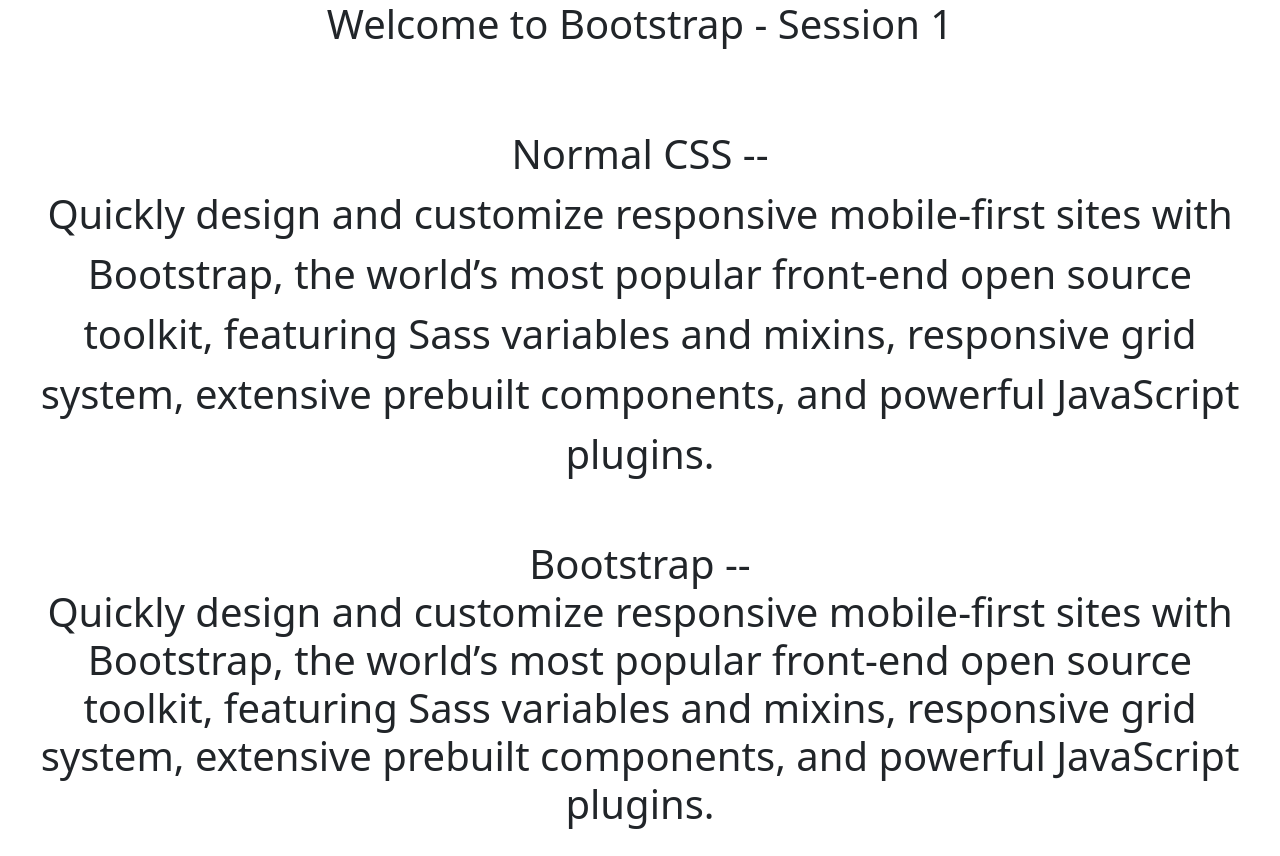
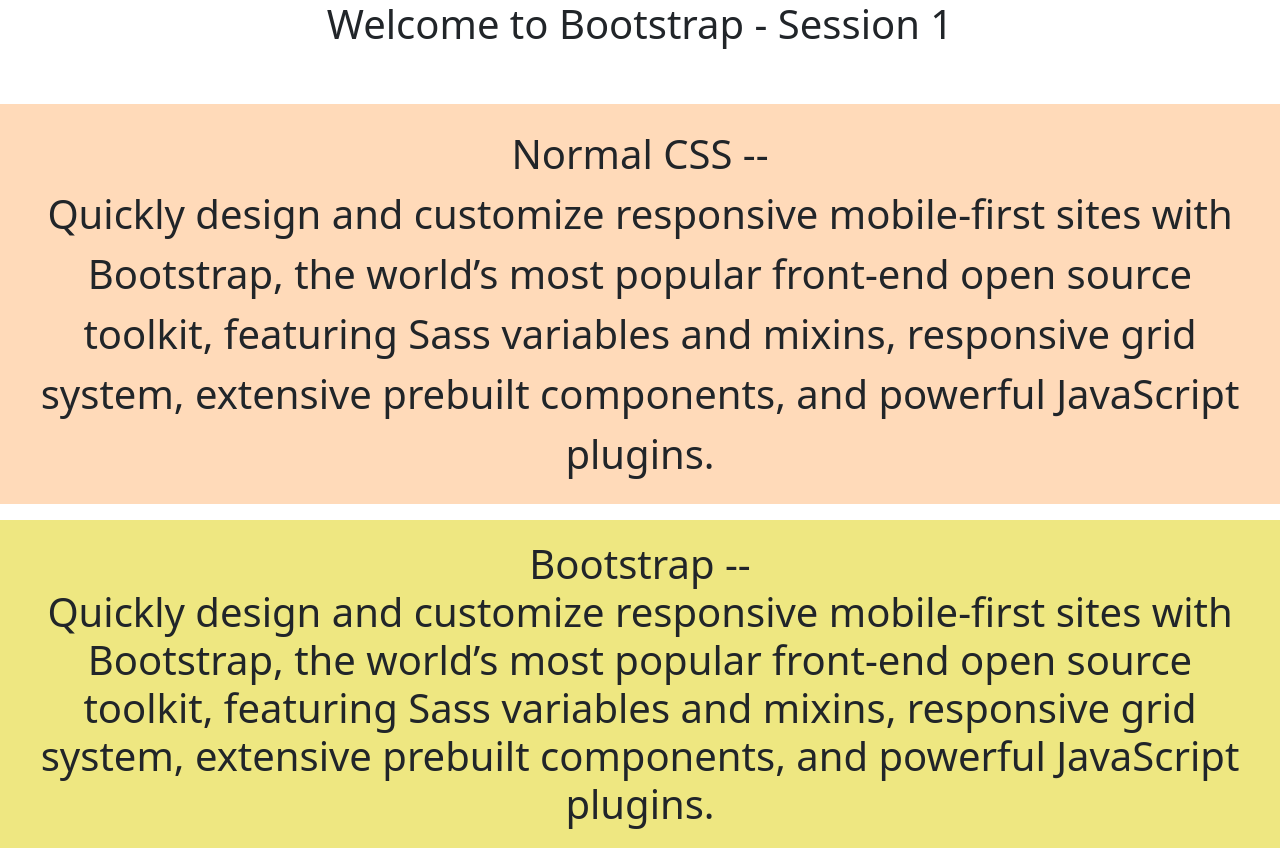
Before and after one commit to rsraksha/Bootstrap_Session1, a plain HTML site: page index.html in a window 1280 px wide. Drawn offline with nearby package versions, Linux system fonts and the light colour scheme.

Commit message:
added bgcolor

```diff
--- a/style.css
+++ b/style.css
@@ -1,10 +1,12 @@
 .abc{
+    background-color: peachpuff;
     text-align: center;
     padding: 20px;
     font-size: 40px;
     font-weight:400;
 }
 .h1{
+    background-color: rgb(238, 231, 129);
     text-align: center;
     padding: 20px;
 }
```
